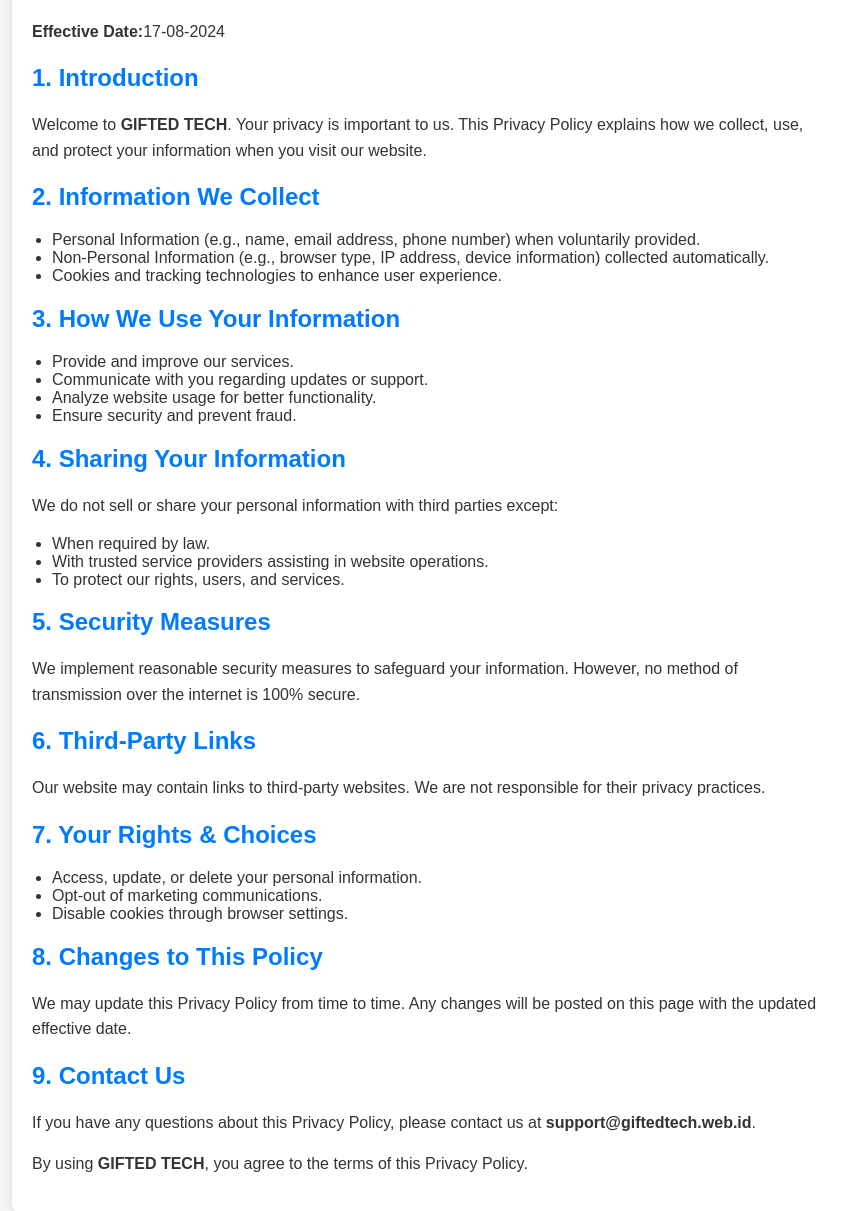
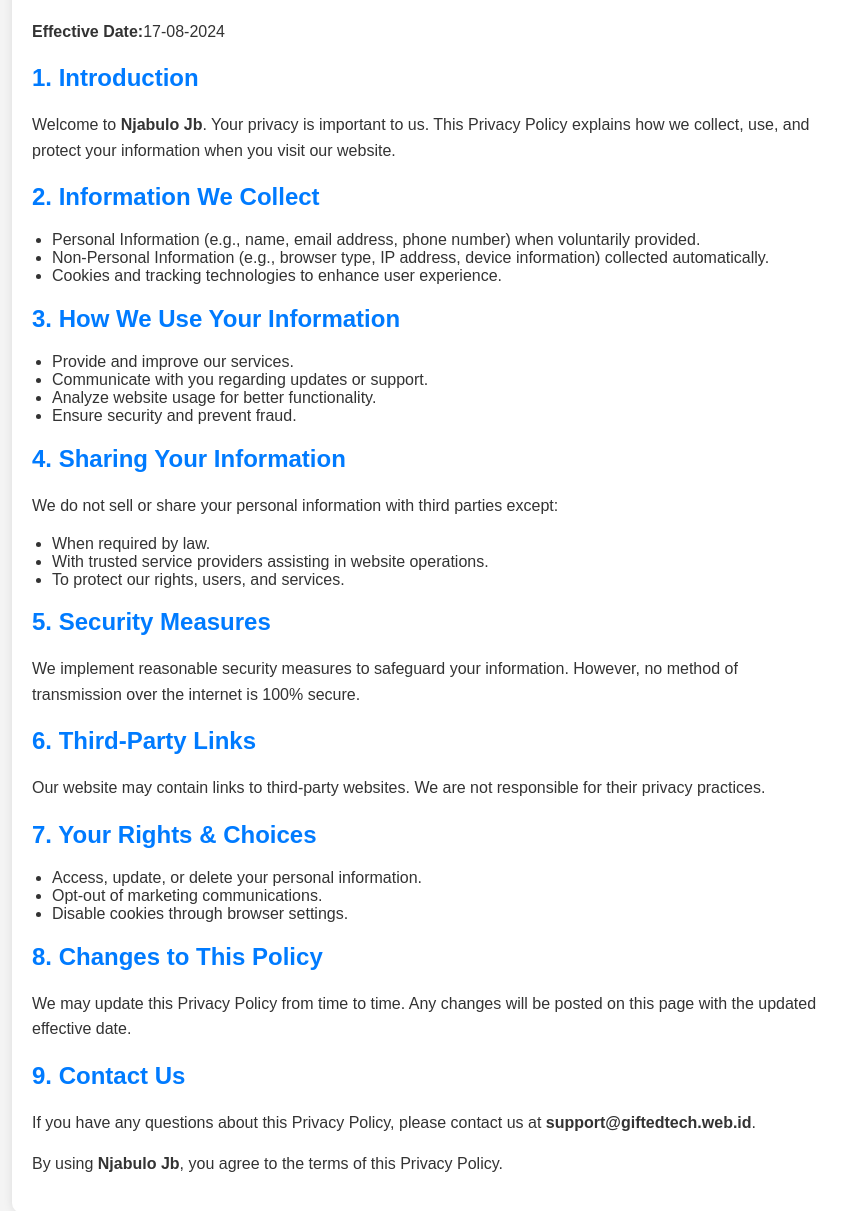
Before and after one commit to NjabuloJ/NjabuloJb-web-site, a website: page public/privacy.html in a window 1280 px wide. Shown: the part 131-1342 px from the top of the page, without its empty margins (208-1054 px from the left). Drawn offline with Linux system fonts and the light colour scheme.

Commit message:
Update privacy.html

```diff
--- a/public/privacy.html
+++ b/public/privacy.html
@@ -3,7 +3,7 @@
 <head>
     <meta charset="UTF-8">
     <meta name="viewport" content="width=device-width, initial-scale=1.0">
-    <title>Privacy Policy - GIFTED TECH</title>
+    <title>Privacy Policy - Njabulo Jb</title>
     <style>
         body {
             font-family: Arial, sans-serif;
@@ -37,7 +37,7 @@
         <p><strong>Effective Date:</strong>17-08-2024</p>
 
         <h2>1. Introduction</h2>
-        <p>Welcome to <strong>GIFTED TECH</strong>. Your privacy is important to us. This Privacy Policy explains how we collect, use, and protect your information when you visit our website.</p>
+        <p>Welcome to <strong>Njabulo Jb</strong>. Your privacy is important to us. This Privacy Policy explains how we collect, use, and protect your information when you visit our website.</p>
 
         <h2>2. Information We Collect</h2>
         <ul>
@@ -81,7 +81,7 @@
         <h2>9. Contact Us</h2>
         <p>If you have any questions about this Privacy Policy, please contact us at <strong>support@giftedtech.web.id</strong>.</p>
 
-        <p>By using <strong>GIFTED TECH</strong>, you agree to the terms of this Privacy Policy.</p>
+        <p>By using <strong>Njabulo Jb</strong>, you agree to the terms of this Privacy Policy.</p>
     </div>
 </body>
 </html>
```
